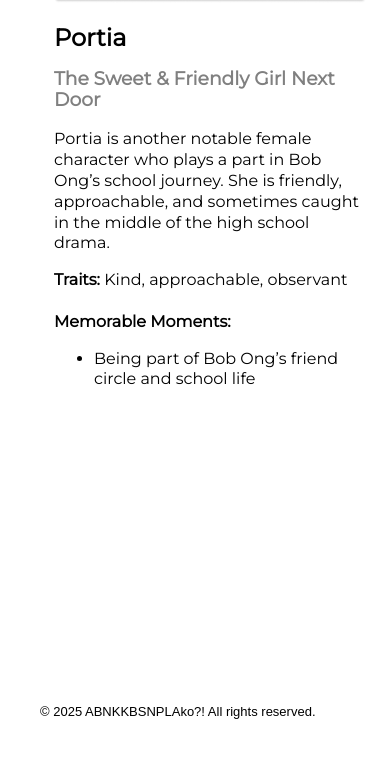
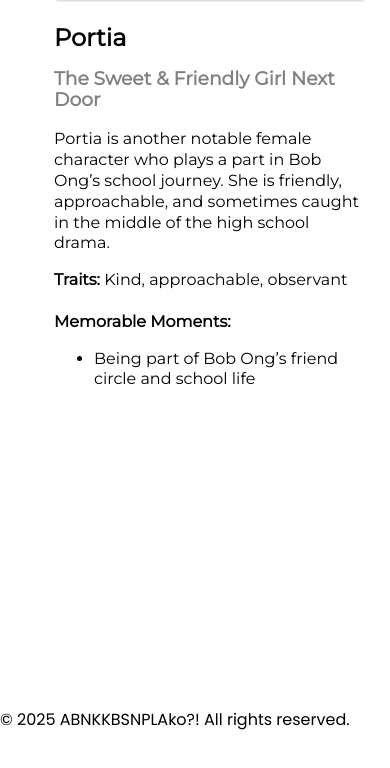
Before and after one commit to EJ2KDJ/theacousticSix, a website: page quiz.html in a window 390 px wide. Shown: the part 3177-3945 px from the top of the page. Drawn offline with Linux system fonts and the light colour scheme; a web font is replaced by a local one.

Commit message:
Update index.css

```diff
--- a/index.css
+++ b/index.css
@@ -897,7 +897,7 @@
     background: linear-gradient(to top, #00000020, white);
 }
 
-.page-footers, .quiz-footer
+.page-footers,
 .explore-footer, .about-footers {
     text-align: center;
     padding: 40px;
@@ -1061,12 +1061,7 @@
         font-size: 13px;
         font-family: Arial, sans-serif;
     }
-    .quiz-footer {
-        margin-top: -40px; /* Adjust the value as needed */
-        padding: 40px;
-        font-size: 13px;
-        font-family: Arial, sans-serif;
-    }
+
     .about-footers {
         margin-top: 60px; /* Adjust the value as needed */
         padding: 40px;
```
